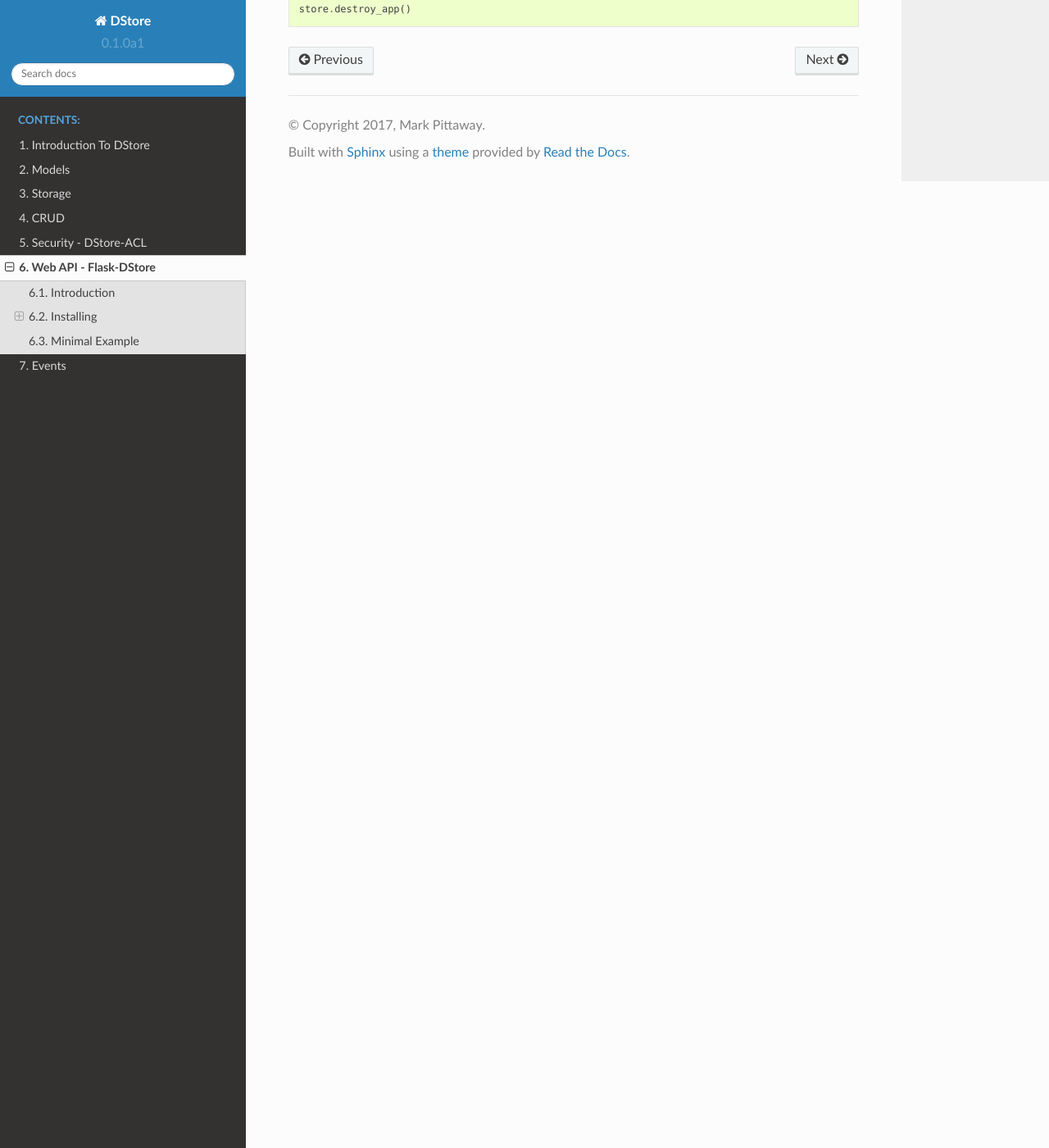
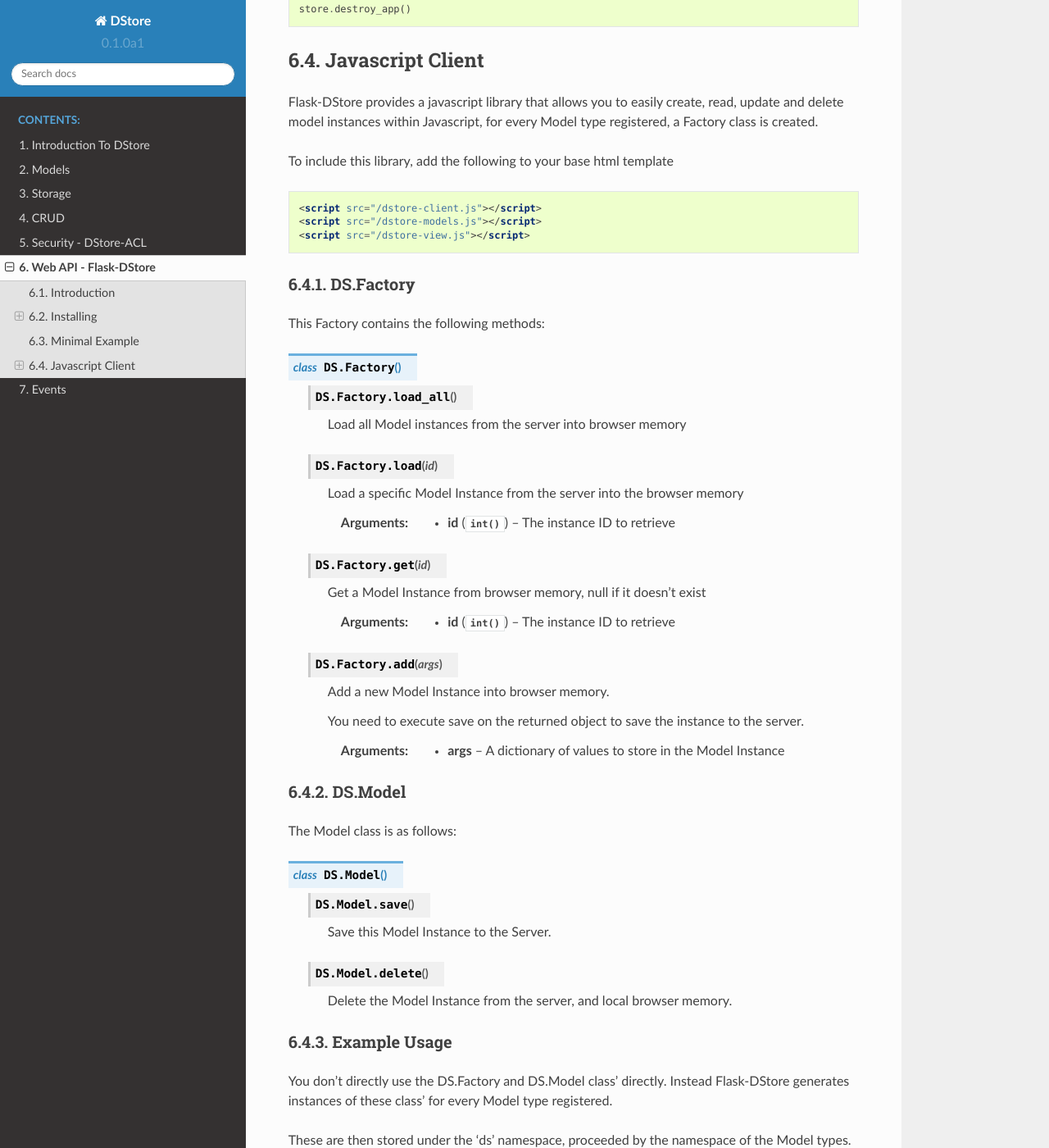
Before and after one commit to MarkLark/dstore, a Sphinx documentation site: the page built from docs/source/web_api.rst, in a window 1280 px wide and 1400 px high, scrolled down 1458 px. Shown: the whole window at 82% size. Built offline with Sphinx 7.4.7 and the Read the Docs theme 2.0.0, drawn with Linux system fonts in a browser that asks for light colours; some of the changed text lies outside the part shown.

Commit message:
Docs: Beginning of Web API and Javascript Client documentation

```diff
--- a/docs/source/web_api.rst
+++ b/docs/source/web_api.rst
@@ -80,3 +80,121 @@
         store.destroy_all()
 
     store.destroy_app()
+
+
+Javascript Client
+=================
+
+Flask-DStore provides a javascript library that allows you to easily create, read, update and
+delete model instances within Javascript, for every Model type registered, a Factory class
+is created.
+
+To include this library, add the following to your base html template
+
+.. code-block:: html
+
+    <script src="/dstore-client.js"></script>
+    <script src="/dstore-models.js"></script>
+    <script src="/dstore-view.js"></script>
+
+DS.Factory
+----------
+This Factory contains the following methods:
+
+.. js:class:: DS.Factory()
+
+    .. js:function:: load_all()
+
+        Load all Model instances from the server into browser memory
+
+    .. js:function:: load(id)
+
+        Load a specific Model Instance from the server into the browser memory
+
+        :param int id: The instance ID to retrieve
+
+    .. js:function:: get(id)
+
+        Get a Model Instance from browser memory, null if it doesn't exist
+
+        :param int id: The instance ID to retrieve
+
+    .. js:function:: add(args)
+
+        Add a new Model Instance into browser memory.
+
+        You need to execute save on the returned object to save the instance to the server.
+
+        :param args: A dictionary of values to store in the Model Instance
+
+DS.Model
+--------
+The Model class is as follows:
+
+.. js:class:: DS.Model()
+
+    .. js:function:: save()
+
+        Save this Model Instance to the Server.
+
+    .. js:function:: delete()
+
+        Delete the Model Instance from the server, and local browser memory.
+
+Example Usage
+-------------
+You don't directly use the DS.Factory and DS.Model class' directly. Instead Flask-DStore generates instances of these class' for every Model type registered.
+
+These are then stored under the 'ds' namespace, proceeded by the namespace of the Model types.
+
+The following are examples of how to use this library with the following Model:
+
+.. code-block:: python
+
+    from dstore import MemoryStore, Model, var, mod
+
+    class Car( Model ):
+        _namespace = "cars.make"
+        _vars = [
+            var.RowID,
+            var.String( "manufacturer", 32, mods = [ mod.NotNull() ] ),
+            var.String( "make", 32, mods = [ mod.NotNull() ] ),
+            var.Number( "year", mods = [ mod.NotNull(), mod.Min( 1950 ), mod.Max( 2017 ) ] ),
+        ]
+
+Load All
+~~~~~~~~
+
+.. code-block:: js
+
+    ds.cars.make.load_all();
+    car = ds.cars.make.add({ manufacturer: "Holden", make: "Commodore", year: 2010 });
+    car.save();
+
+Create
+~~~~~~
+
+.. code-block:: js
+
+    ds.cars.make.load_all();
+    car = ds.cars.make.add({ manufacturer: "Holden", make: "Commodore", year: 2010 });
+    car.save();
+
+Update
+~~~~~~
+
+.. code-block:: js
+
+    ds.cars.make.load_all();
+    car = ds.cars.make.get(1);
+    car.year = 2011;
+    car.save();
+
+Delete
+~~~~~~
+
+.. code-block:: js
+
+    ds.cars.make.load_all();
+    car = ds.cars.make.get(1);
+    car.delete();
```
